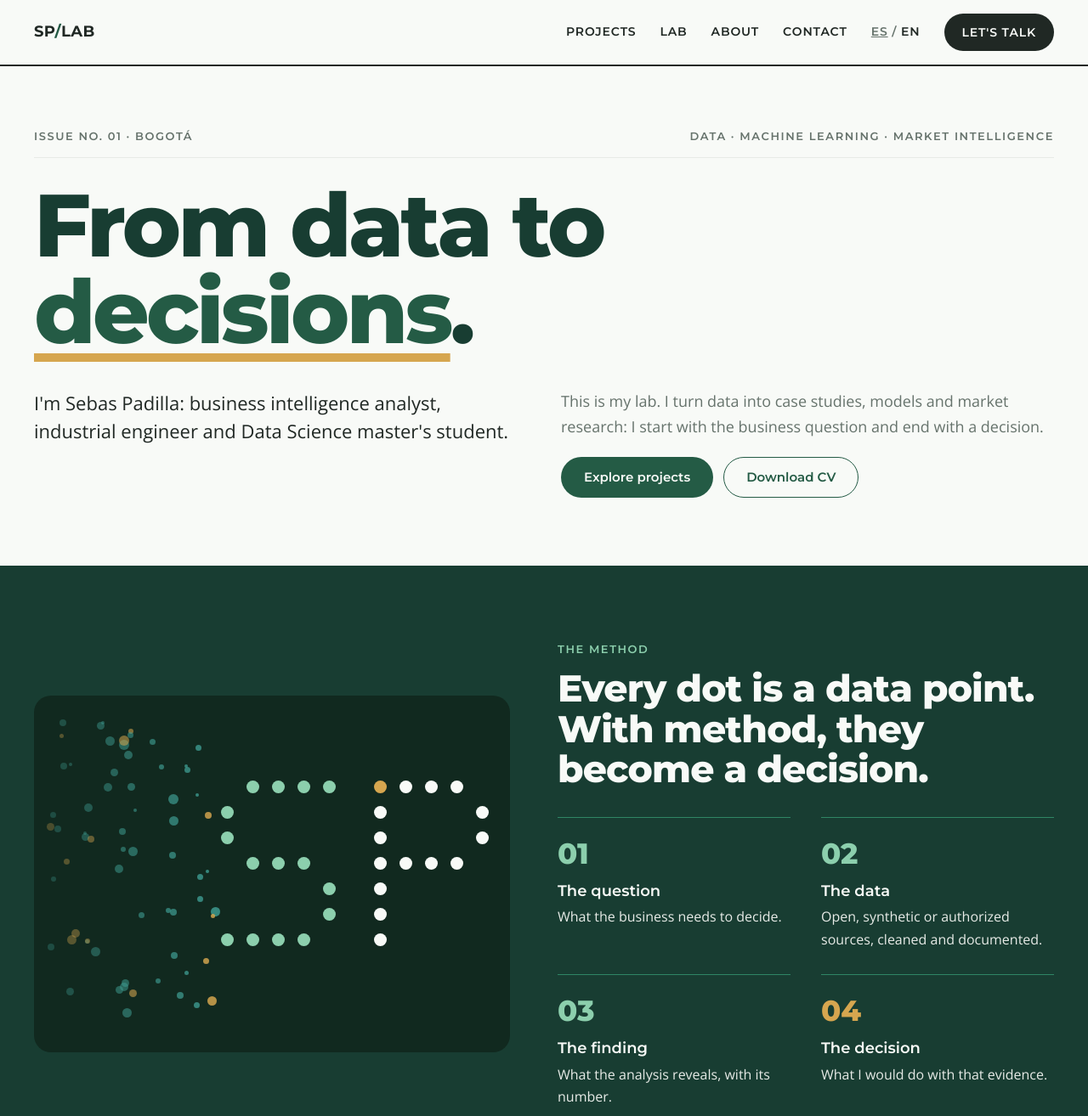
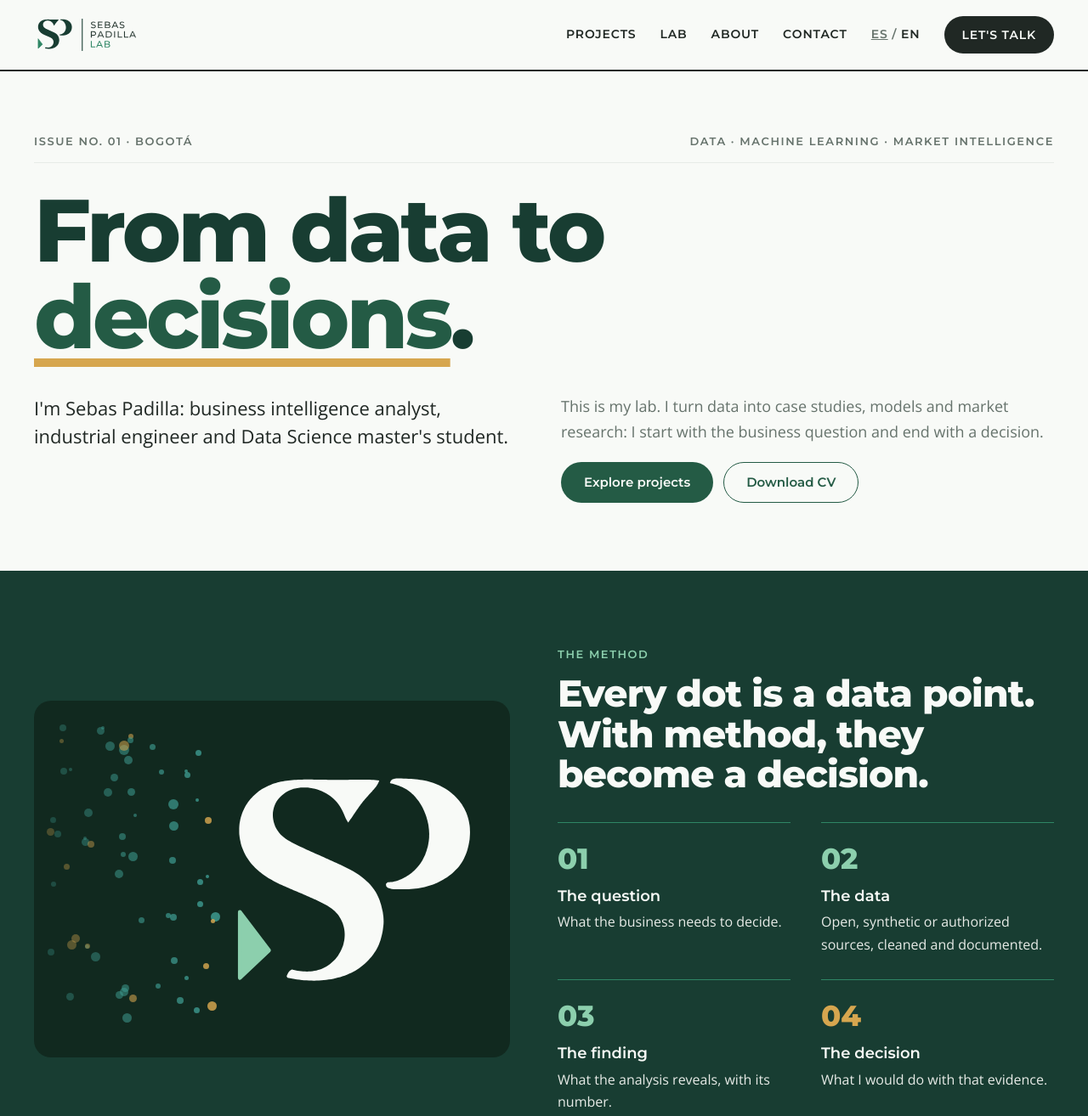
Before and after one commit to Sebaspadi97/Sebaspadi97.github.io, an Astro site: page /en in a window 1280 px wide. Shown: the top 1314 px of the page at 85% size. Built offline with nearby package versions, Linux system fonts and the light colour scheme; Astro itself is replaced by a stand-in of ours.

Commit message:
Logo final, favicon, imágenes para redes y foto de perfil
- Menú con el logo horizontal (versión negativa en la 404)
- Favicon SVG + PNG, apple-touch-icon y manifest
- Imágenes para compartir en redes (ES y EN)
- El método: los puntos forman SP y se convierten en el isotipo real
- Foto optimizada para Sobre mí

Co-Authored-By: Claude Opus 5.5 <noreply@anthropic.com>
Claude-Session: https://claude.ai/code/session_01HiDnPP5JGdHCfjqQMN7Uwb

```diff
--- a/src/components/DotsSP.astro
+++ b/src/components/DotsSP.astro
@@ -66,9 +66,12 @@ for (let k = 0; k < 66; k++) {
 <div class="dots" role="img" aria-label={label} data-dots>
   {noise.map((d) => <span class="dot dot--noise" style={d.style}></span>)}
   {letters.map((d) => <span class="dot dot--sp" style={d.style}></span>)}
+  <img class="dots-logo" src="/brand/isotipo-negativo.svg" alt="" width="325" height="286" loading="lazy" />
 </div>
 
 <script>
+  // Estados: is-scattered (puntos dispersos) → is-ordering (forman SP) → final (aparece el isotipo).
+  // Sin JavaScript o con movimiento reducido se muestra directamente el estado final.
   const reduce = window.matchMedia('(prefers-reduced-motion: reduce)').matches;
   document.querySelectorAll('[data-dots]').forEach((el) => {
     if (reduce || !('IntersectionObserver' in window)) return;
@@ -77,8 +80,10 @@ for (let k = 0; k < 66; k++) {
       (entries) => {
         entries.forEach((entry) => {
           if (entry.isIntersecting) {
+            io.disconnect();
+            el.classList.add('is-ordering');
             el.classList.remove('is-scattered');
-            io.disconnect();
+            window.setTimeout(() => el.classList.remove('is-ordering'), 2300);
           }
         });
       },
@@ -104,21 +109,39 @@ for (let k = 0; k < 66; k++) {
     aspect-ratio: 1;
     border-radius: 50%;
   }
+  /* Estado final: el isotipo real, sin los puntos de las letras */
   .dot--sp {
     left: var(--x1);
     top: var(--y1);
+    opacity: 0;
   }
+  .dots-logo {
+    position: absolute;
+    left: 40.5%;
+    top: 18.6%;
+    width: 53.6%;
+    height: auto;
+    opacity: 1;
+  }
+
+  /* Puntos dispersos */
   .dots.is-scattered .dot--sp {
     left: var(--x0);
     top: var(--y0);
     opacity: 0.55;
   }
+  /* Puntos ordenados formando SP */
+  .dots.is-ordering .dot--sp { opacity: 1; }
+  .dots.is-scattered .dots-logo,
+  .dots.is-ordering .dots-logo { opacity: 0; }
+
   @media (prefers-reduced-motion: no-preference) {
     .dot--sp {
       transition:
         left 1.4s cubic-bezier(0.22, 1, 0.36, 1) var(--delay),
         top 1.4s cubic-bezier(0.22, 1, 0.36, 1) var(--delay),
-        opacity 1.4s ease var(--delay);
+        opacity 0.8s ease;
     }
+    .dots-logo { transition: opacity 0.9s ease; }
   }
 </style>
--- a/src/components/Header.astro
+++ b/src/components/Header.astro
@@ -9,8 +9,13 @@ const otherLang = lang === 'es' ? 'en' : 'es';
 ---
 <header class:list={['site-header', `site-header--${theme}`]}>
   <nav class="nav container" aria-label={t.navLabel}>
-    <a class="brand" href={link('home', lang)} aria-label="Sebas Padilla Lab — Inicio">
-      SP<span class="brand-slash" aria-hidden="true">/</span>LAB
+    <a class="brand" href={link('home', lang)}>
+      <img
+        src={theme === 'dark' ? '/brand/logo-horizontal-negativo.svg' : '/brand/logo-horizontal.svg'}
+        alt={lang === 'es' ? 'Sebas Padilla Lab — Inicio' : 'Sebas Padilla Lab — Home'}
+        width="125"
+        height="46"
+      />
     </a>
 
     <button class="nav-toggle" type="button" aria-expanded="false" aria-controls="nav-menu" data-label-open={t.menu} data-label-close={t.close}>
@@ -87,17 +92,19 @@ const otherLang = lang === 'es' ? 'en' : 'es';
   }
 
   .brand {
-    font-family: var(--font-display);
-    font-weight: 700;
-    font-size: 18px;
-    letter-spacing: 0.02em;
-    color: var(--carbon);
-    text-decoration: none;
-    padding: 8px 0;
+    display: inline-flex;
+    align-items: center;
+    padding: 4px 0;
+    border-radius: 6px;
   }
-  .brand-slash { color: var(--green); }
-  .site-header--dark .brand { color: var(--white); }
-  .site-header--dark .brand-slash { color: var(--mint); }
+  .brand img {
+    display: block;
+    height: 46px;
+    width: auto;
+  }
+  @media (max-width: 480px) {
+    .brand img { height: 40px; }
+  }
 
   .nav-menu {
     display: flex;
--- a/src/data/site.js
+++ b/src/data/site.js
@@ -6,6 +6,7 @@ export const site = {
   email: 'sebastianpadi97@outlook.com',
   linkedin: 'https://www.linkedin.com/in/sebastianpadillacastano/',
   github: 'https://github.com/Sebaspadi97',
+  photo: { webp: '/img/sebas-padilla.webp', jpg: '/img/sebas-padilla.jpg' },
   // Pendiente: subir el CV en PDF a /public/cv/ y poner aquí la ruta.
   // Mientras sea null, el botón "Descargar CV" lleva a Sobre mí.
   cv: { es: null, en: null },
--- a/src/layouts/Base.astro
+++ b/src/layouts/Base.astro
@@ -26,6 +26,7 @@ const {
 const t = ui[lang];
 const canonical = new URL(Astro.url.pathname, Astro.site);
 const ogLocale = lang === 'es' ? 'es_CO' : 'en_US';
+const ogImage = new URL(`/brand/og-${lang}.png`, Astro.site).href;
 
 // hreflang solo cuando la página existe en los dos idiomas
 const r = routes[pageKey] || {};
@@ -48,6 +49,9 @@ const showAlternates = alternates.length === 2;
 
     <meta name="theme-color" content="#183D32" />
     <link rel="icon" href="/favicon.svg" type="image/svg+xml" />
+    <link rel="icon" href="/favicon-32.png" type="image/png" sizes="32x32" />
+    <link rel="apple-touch-icon" href="/apple-touch-icon.png" />
+    <link rel="manifest" href="/site.webmanifest" />
 
     <meta property="og:type" content="website" />
     <meta property="og:site_name" content="Sebas Padilla Lab" />
@@ -55,7 +59,12 @@ const showAlternates = alternates.length === 2;
     <meta property="og:description" content={description} />
     <meta property="og:url" content={canonical.href} />
     <meta property="og:locale" content={ogLocale} />
-    <meta name="twitter:card" content="summary" />
+    <meta property="og:image" content={ogImage} />
+    <meta property="og:image:width" content="1200" />
+    <meta property="og:image:height" content="630" />
+    <meta property="og:image:alt" content={lang === 'es' ? 'Sebas Padilla Lab: De los datos a las decisiones.' : 'Sebas Padilla Lab: From data to decisions.'} />
+    <meta name="twitter:card" content="summary_large_image" />
+    <meta name="twitter:image" content={ogImage} />
 
     <link rel="sitemap" href="/sitemap-index.xml" />
   </head>
```
Also changed, not shown: public/apple-touch-icon.png (added), public/brand/icon-192.png (added), public/brand/icon-512.png (added), public/brand/isotipo-negativo.svg (added), public/brand/isotipo.svg (added), public/brand/logo-horizontal-negativo.svg (added), public/brand/logo-horizontal.svg (added), public/brand/og-en.png (added), public/brand/og-es.png (added), public/favicon-32.png (added), public/favicon.svg, public/img/sebas-padilla.jpg (added), public/img/sebas-padilla.webp (added), public/site.webmanifest (added).
